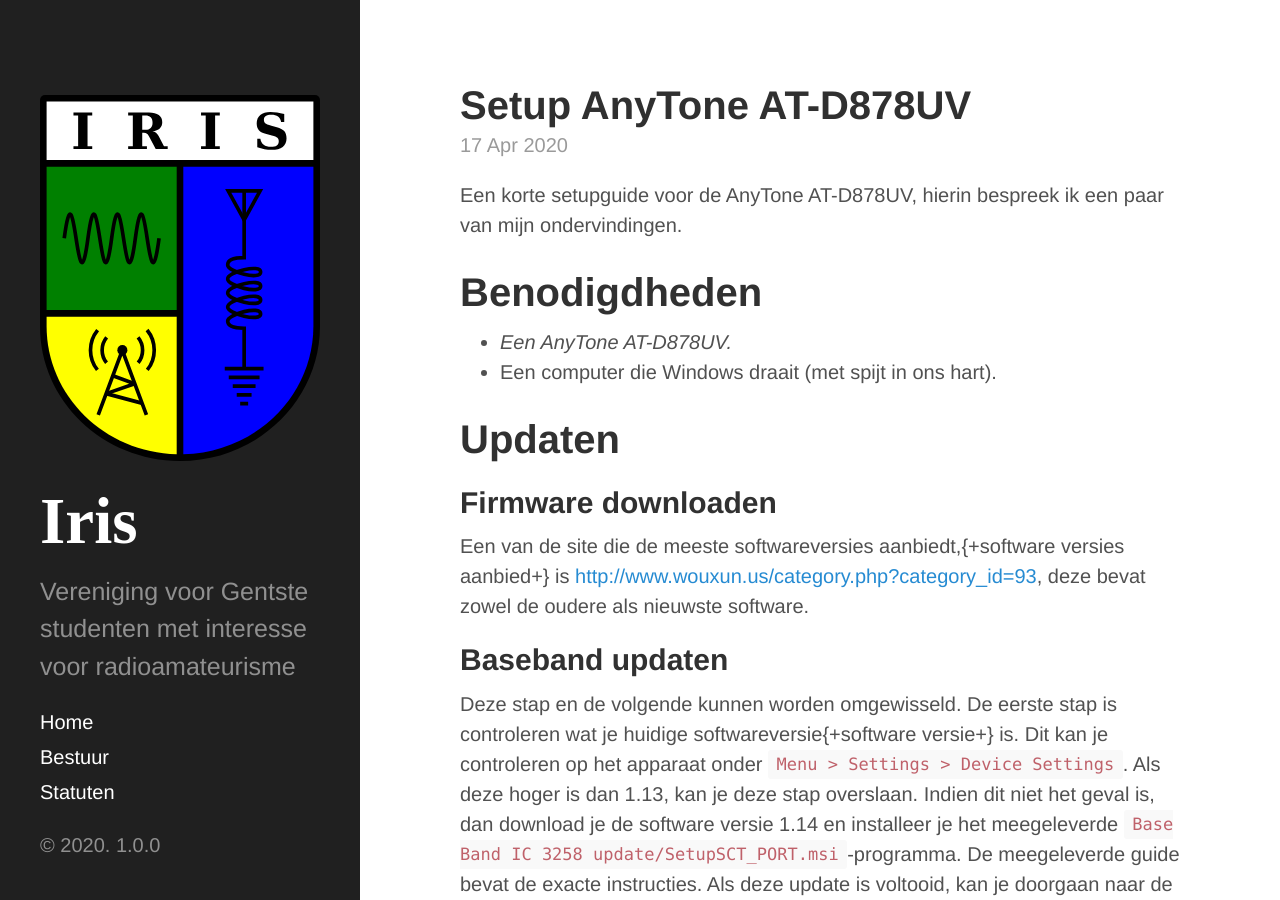
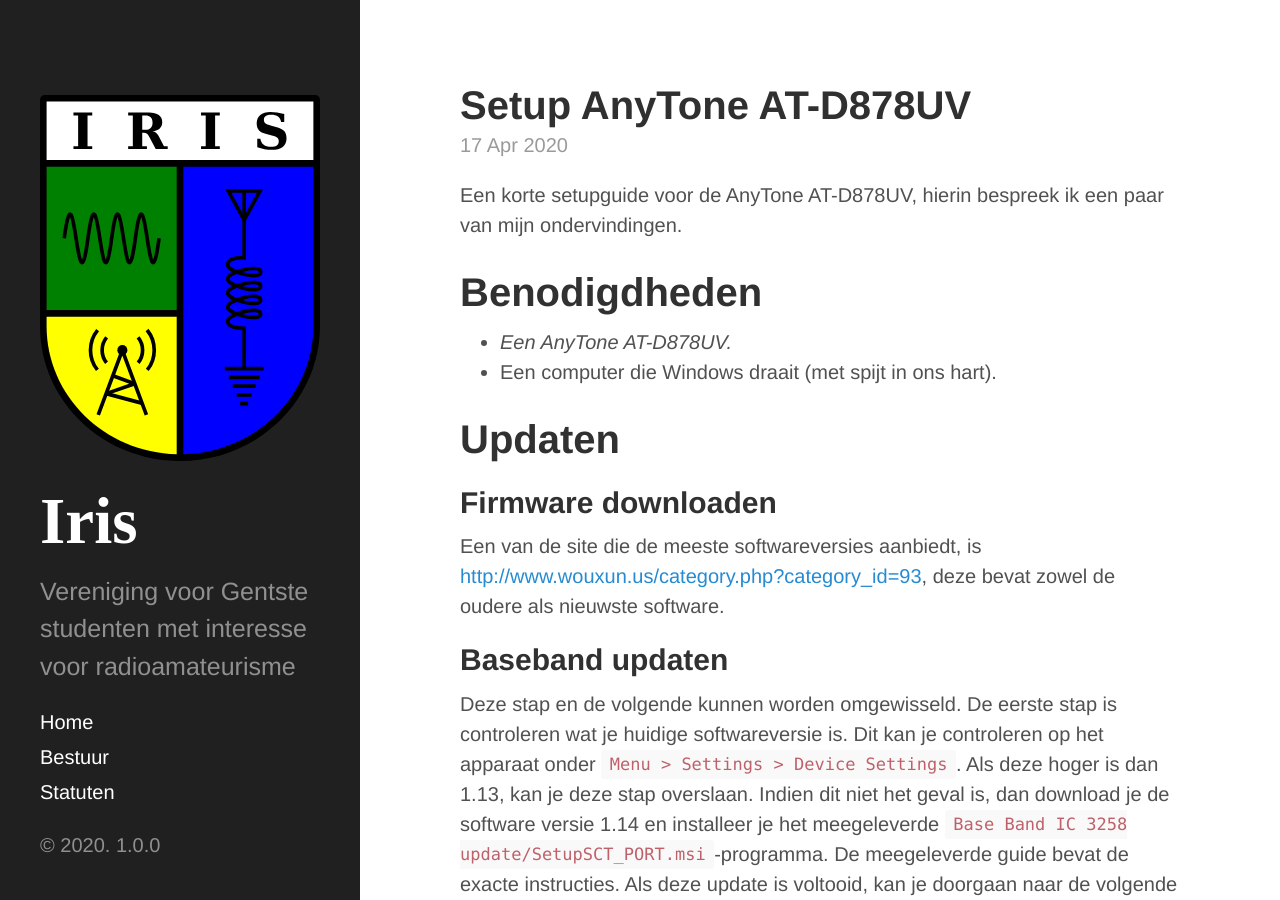
Before and after one commit to rien/irisgent, a Jekyll site: the page built from _posts/2020-04-17-Guide-Anytone.md, in a window 1280 px wide and 900 px high. Built offline with Jekyll 4.4.1, drawn with Linux system fonts in a browser that asks for light colours.

Commit message:
remove some mistakes

```diff
--- a/_posts/2020-04-17-Guide-Anytone.md
+++ b/_posts/2020-04-17-Guide-Anytone.md
@@ -14,12 +14,12 @@
 
 ## Firmware downloaden
 
-Een van de site die de meeste softwareversies aanbiedt,{+software versies aanbied+} is [http://www.wouxun.us/category.php?category_id=93](http://www.wouxun.us/category.php?category_id=93),
+Een van de site die de meeste softwareversies aanbiedt, is [http://www.wouxun.us/category.php?category_id=93](http://www.wouxun.us/category.php?category_id=93),
 deze bevat zowel de oudere als nieuwste software.
 
 ## Baseband updaten
 Deze stap en de volgende kunnen worden omgewisseld.
-De eerste stap is controleren wat je huidige softwareversie{+software versie+} is. Dit kan je controleren op het apparaat onder `Menu > Settings > Device Settings`. Als deze hoger is dan 1.13, kan je deze stap overslaan. Indien dit niet het geval is, dan download je de software versie 1.14 en installeer je het meegeleverde `Base Band IC 3258 update/SetupSCT_PORT.msi`-programma. De meegeleverde guide bevat de exacte instructies. Als deze update is voltooid, kan je doorgaan naar de volgende stap.
+De eerste stap is controleren wat je huidige softwareversie is. Dit kan je controleren op het apparaat onder `Menu > Settings > Device Settings`. Als deze hoger is dan 1.13, kan je deze stap overslaan. Indien dit niet het geval is, dan download je de software versie 1.14 en installeer je het meegeleverde `Base Band IC 3258 update/SetupSCT_PORT.msi`-programma. De meegeleverde guide bevat de exacte instructies. Als deze update is voltooid, kan je doorgaan naar de volgende stap.
 
 ## Firmware updaten
 
```
